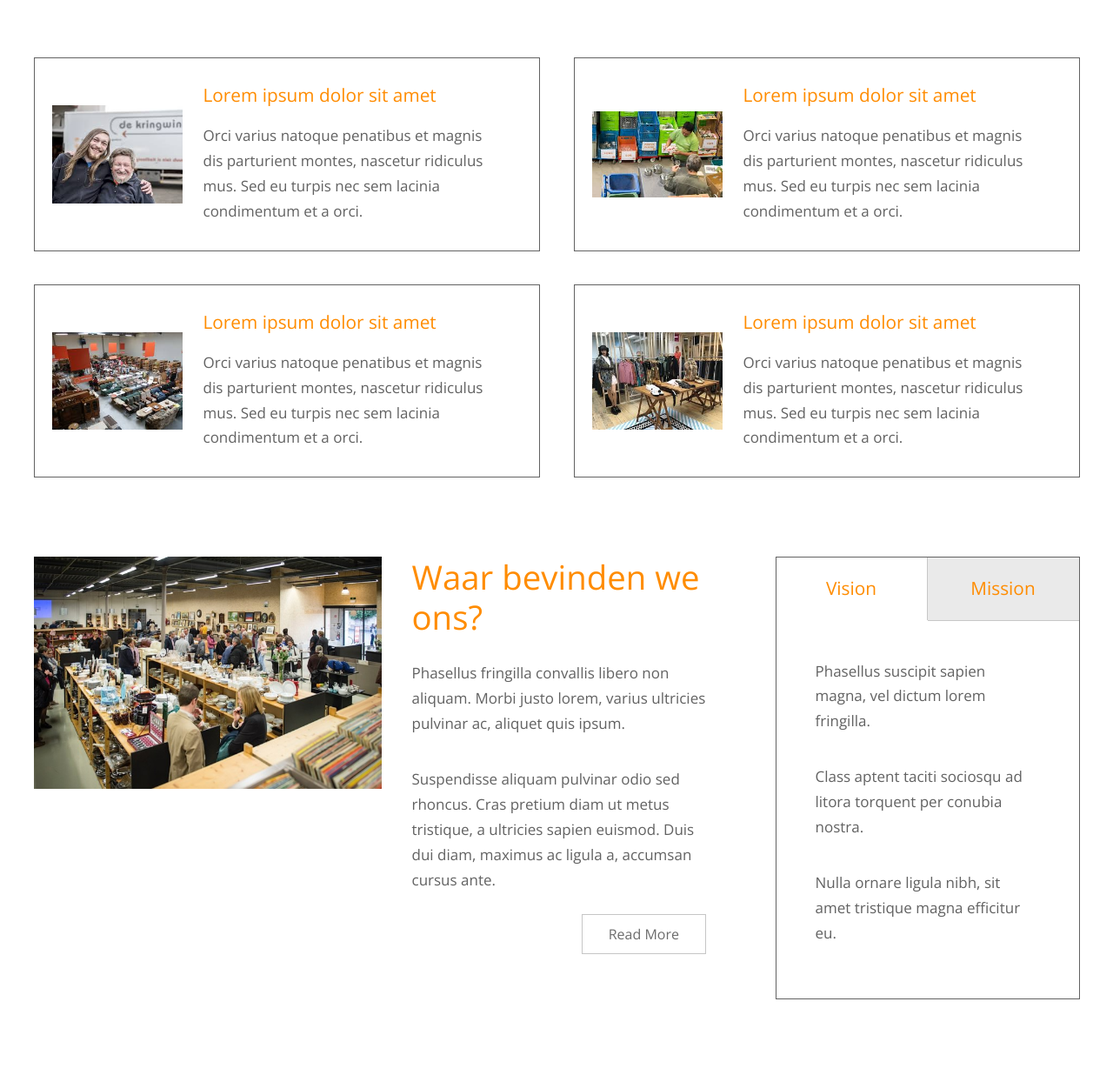
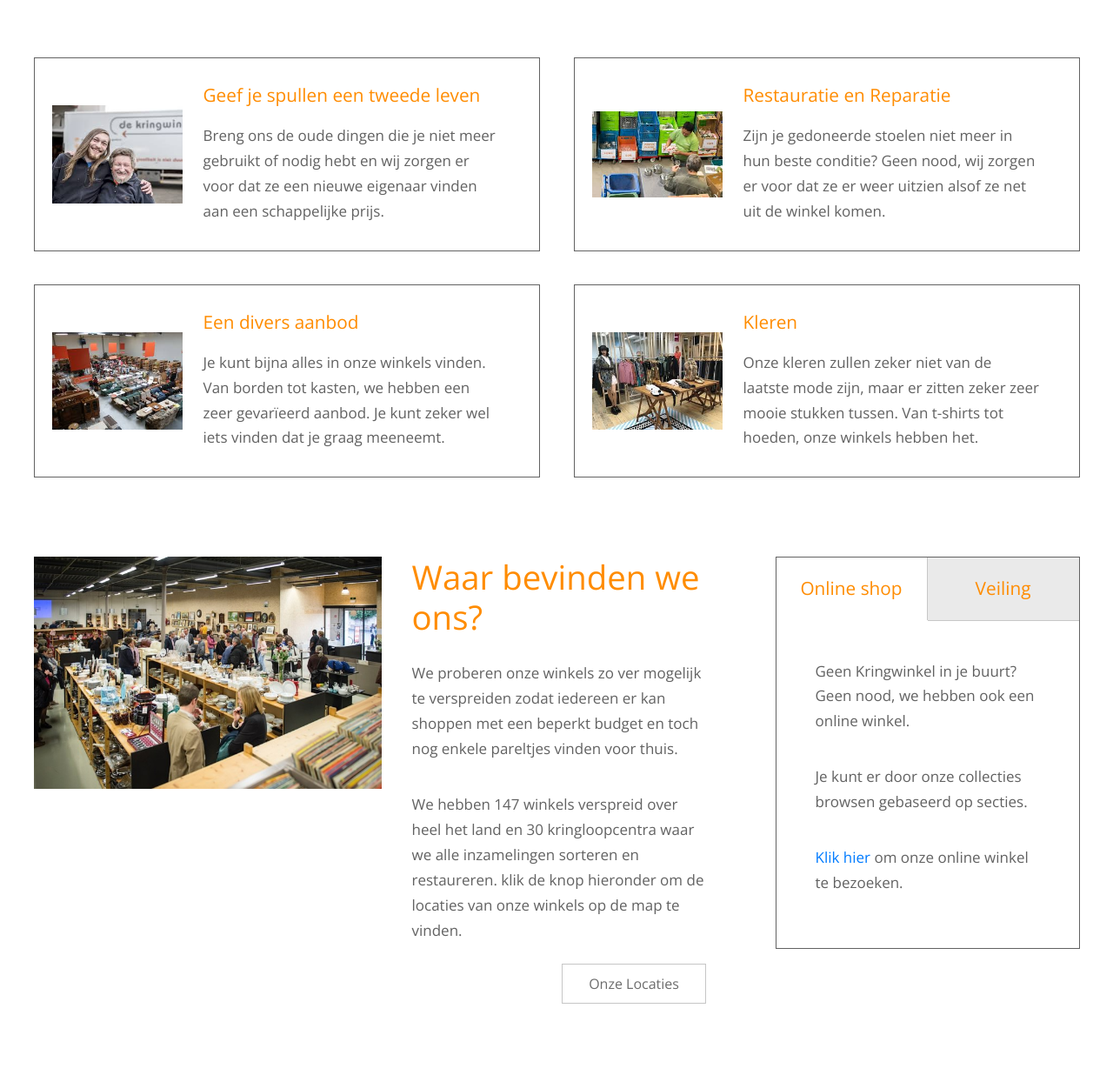
Before and after one commit to LoicVanRompaey/social-impact, a plain HTML site: page index.html in a window 1280 px wide. Shown: the part 949-2185 px from the top of the page at 87% size. Drawn offline with nearby package versions, Linux system fonts and the light colour scheme.

Commit message:
second commit, still need to fix navbar color

```diff
--- a/css/tooplate-style.css
+++ b/css/tooplate-style.css
@@ -17,6 +17,8 @@ http://www.tooplate.com/view/2111-pro-line
 .tm-feature-h {
     color: darkorange;
 }
+
+.bold{font-weight: bold;}
 
 body {
     font-family: "Open Sans", sans-serif;
--- a/index.html
+++ b/index.html
@@ -66,9 +66,9 @@ http://www.tooplate.com/view/2111-pro-line
                             <li class="nav-item">
                                 <a class="nav-link" href="#contact">Ophaaldienst</a>
                             </li>
-                          <li class="nav-item">
-                            <a class="nav-link external" href="https://nl-nl.facebook.com/DeKringwinkel">FB</a>
-                          </li>
+                            <li class="nav-item">
+                                <a class="nav-link external" href="https://nl-nl.facebook.com/DeKringwinkel">FB</a>
+                            </li>
                         </ul>
                     </div>
                 </nav>
@@ -127,11 +127,10 @@ http://www.tooplate.com/view/2111-pro-line
                     <img src="img/icon-1.jpeg" alt="Image" class="tm-activity-img"/>
                 </div>
                 <div class="tm-activity-block-text">
-                    <h3 class="tm-text">Lorem ipsum dolor sit amet</h3>
+                    <h3 class="tm-text">Geef je spullen een tweede leven</h3>
                     <p>
-                        Orci varius natoque penatibus et magnis dis parturient montes,
-                        nascetur ridiculus mus. Sed eu turpis nec sem lacinia
-                        condimentum et a orci.
+                        Breng ons de oude dingen die je niet meer gebruikt of nodig hebt en wij zorgen er voor
+                        dat ze een nieuwe eigenaar vinden aan een schappelijke prijs.
                     </p>
                 </div>
             </div>
@@ -142,11 +141,10 @@ http://www.tooplate.com/view/2111-pro-line
                     <img src="img/icon-2.jpeg" alt="Image" class="tm-activity-img"/>
                 </div>
                 <div class="tm-activity-block-text">
-                    <h3 class="tm-text">Lorem ipsum dolor sit amet</h3>
+                    <h3 class="tm-text">Restauratie en Reparatie</h3>
                     <p>
-                        Orci varius natoque penatibus et magnis dis parturient montes,
-                        nascetur ridiculus mus. Sed eu turpis nec sem lacinia
-                        condimentum et a orci.
+                        Zijn je gedoneerde stoelen niet meer in hun beste conditie? Geen nood, wij zorgen er voor dat
+                        ze er weer uitzien alsof ze net uit de winkel komen.
                     </p>
                 </div>
             </div>
@@ -157,11 +155,10 @@ http://www.tooplate.com/view/2111-pro-line
                     <img src="img/icon-3.jpeg" alt="Image" class="tm-activity-img"/>
                 </div>
                 <div class="tm-activity-block-text">
-                    <h3 class="tm-text">Lorem ipsum dolor sit amet</h3>
+                    <h3 class="tm-text">Een divers aanbod</h3>
                     <p>
-                        Orci varius natoque penatibus et magnis dis parturient montes,
-                        nascetur ridiculus mus. Sed eu turpis nec sem lacinia
-                        condimentum et a orci.
+                        Je kunt bijna alles in onze winkels vinden. Van borden tot kasten, we hebben een zeer gevarïeerd
+                        aanbod. Je kunt zeker wel iets vinden dat je graag meeneemt.
                     </p>
                 </div>
             </div>
@@ -172,11 +169,10 @@ http://www.tooplate.com/view/2111-pro-line
                     <img src="img/icon-4.jpeg" alt="Image" class="tm-activity-img"/>
                 </div>
                 <div class="tm-activity-block-text">
-                    <h3 class="tm-text">Lorem ipsum dolor sit amet</h3>
+                    <h3 class="tm-text">Kleren </h3>
                     <p>
-                        Orci varius natoque penatibus et magnis dis parturient montes,
-                        nascetur ridiculus mus. Sed eu turpis nec sem lacinia
-                        condimentum et a orci.
+                        Onze kleren zullen zeker niet van de laatste mode zijn, maar er zitten zeker zeer mooie stukken
+                        tussen. Van t-shirts tot hoeden, onze winkels hebben het.
                     </p>
                 </div>
             </div>
@@ -196,16 +192,17 @@ http://www.tooplate.com/view/2111-pro-line
                         <h2 class="tm-company-about-header">Waar bevinden we ons?</h2>
                     </header>
                     <p>
-                        Phasellus fringilla convallis libero non aliquam. Morbi justo
-                        lorem, varius ultricies pulvinar ac, aliquet quis ipsum.
+                      We proberen onze winkels zo ver mogelijk te verspreiden zodat iedereen er
+                      kan shoppen met een beperkt budget en toch nog enkele pareltjes vinden voor
+                      thuis.
                     </p>
                     <p class="mb-4">
-                        Suspendisse aliquam pulvinar odio sed rhoncus. Cras pretium diam
-                        ut metus tristique, a ultricies sapien euismod. Duis dui diam,
-                        maximus ac ligula a, accumsan cursus ante.
+                      We hebben 147 winkels verspreid over heel het land en 30 kringloopcentra
+                      waar we alle inzamelingen sorteren en restaureren. klik de knop hieronder om
+                      de locaties van onze winkels op de map te vinden.
                     </p>
                     <a href="https://www.google.com/search?safe=off&q=google+maps+kringwinkel&npsic=0&rflfq=1&rlha=0&rllag=51214841,4417738,863&tbm=lcl&ved=2ahUKEwjYmMXTpofkAhXCKewKHcuhDf4QtgN6BAgLEAQ&tbs=lrf:!2m1!1e3!3sIAE,lf:1,lf_ui:4&rldoc=1#rlfi=hd:;si:;mv:!1m2!1d51.35267006017191!2d5.037833006445339!2m2!1d51.02085025882126!2d4.007864744726589!4m2!1d51.18705878177708!2d4.522848875585964!5i11"
-                       class="btn tm-btn tm-float-right">Read More</a>
+                       class="btn tm-btn tm-float-right">Onze Locaties</a>
                 </div>
             </div>
         </div>
@@ -223,7 +220,7 @@ http://www.tooplate.com/view/2111-pro-line
                                 role="tab"
                                 aria-controls="vision"
                                 aria-selected="true"
-                        >Vision</a
+                        >Online shop</a
                         >
                     </li>
                     <li class="nav-item">
@@ -235,7 +232,7 @@ http://www.tooplate.com/view/2111-pro-line
                                 role="tab"
                                 aria-controls="mission"
                                 aria-selected="false"
-                        >Mission</a
+                        >Veiling</a
                         >
                     </li>
                 </ul>
@@ -247,15 +244,14 @@ http://www.tooplate.com/view/2111-pro-line
                             aria-labelledby="vision-tab"
                     >
                         <p>
-                            Phasellus suscipit sapien magna, vel dictum lorem fringilla.
+                            Geen Kringwinkel in je buurt? Geen nood, we hebben ook een online winkel.
                         </p>
                         <p>
-                            Class aptent taciti sociosqu ad litora torquent per conubia
-                            nostra.
+                            Je kunt er door onze collecties browsen gebaseerd op secties.
                         </p>
                         <p>
-                            Nulla ornare ligula nibh, sit amet tristique magna efficitur
-                            eu.
+                            <a href="https://www.kringshop.be/index.html"> Klik hier</a>
+                            om onze online winkel te bezoeken.
                         </p>
                     </div>
                     <div
@@ -265,15 +261,14 @@ http://www.tooplate.com/view/2111-pro-line
                             aria-labelledby="mission-tab"
                     >
                         <p>
-                            Class aptent taciti sociosqu ad litora torquent per conubia
-                            nostra.
+                            We hebben nu ook een veiling voor als je je inkopen wat spannender wilt.
                         </p>
                         <p>
-                            Nulla ornare ligula nibh, sit amet tristique magna efficitur
-                            eu.
+                            Registreer je en bied tegen andere mensen die ook hetzelfde als jij
+                            probeert te krijgen.
                         </p>
                         <p>
-                            Phasellus suscipit sapien magna, vel dictum lorem fringilla.
+                            <a href="https://www.uwkringding.be/"> Klik hier</a> om onze veiling te bezoeken.
                         </p>
                     </div>
                 </div>
@@ -333,9 +328,10 @@ http://www.tooplate.com/view/2111-pro-line
                 <figure class="d-inline-block">
                     <img src="img/store_delivery1.jpg" alt="Image" class="img-fluid"/>
                     <figcaption class="tm-contact-figcaption">
-                        Nulla arcu tortor, mattis in diam eget, hendrerit vulputate
-                        ligula. Nam non purus consequat, dictum lectus lobortis, laoreet
-                        nibh. Cras vitae facilisis felis. Phasellus tristique.
+                        <p>Terwijl u in onze winkels al u donaties kunt brengen zijn er natuurlijk objecten die
+                            te groot zijn om te kunnen vervoeren. Daarom kunt u het contactformulier hiernaast invullen
+                            of gratis bellen naar</p>
+                        <p class="bold">070 222 002</p>
                     </figcaption>
                 </figure>
             </div>
```
